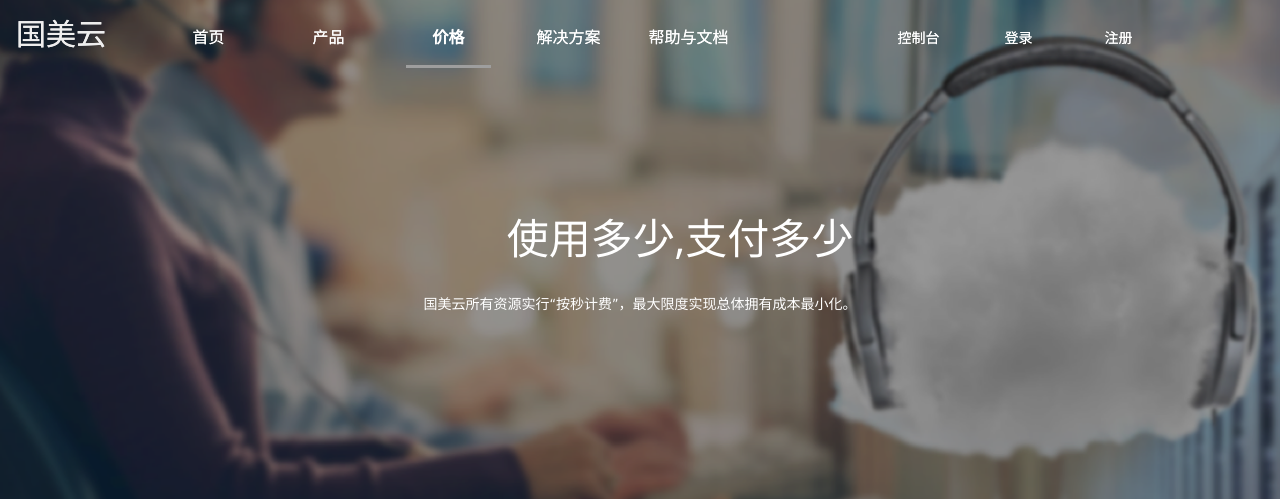
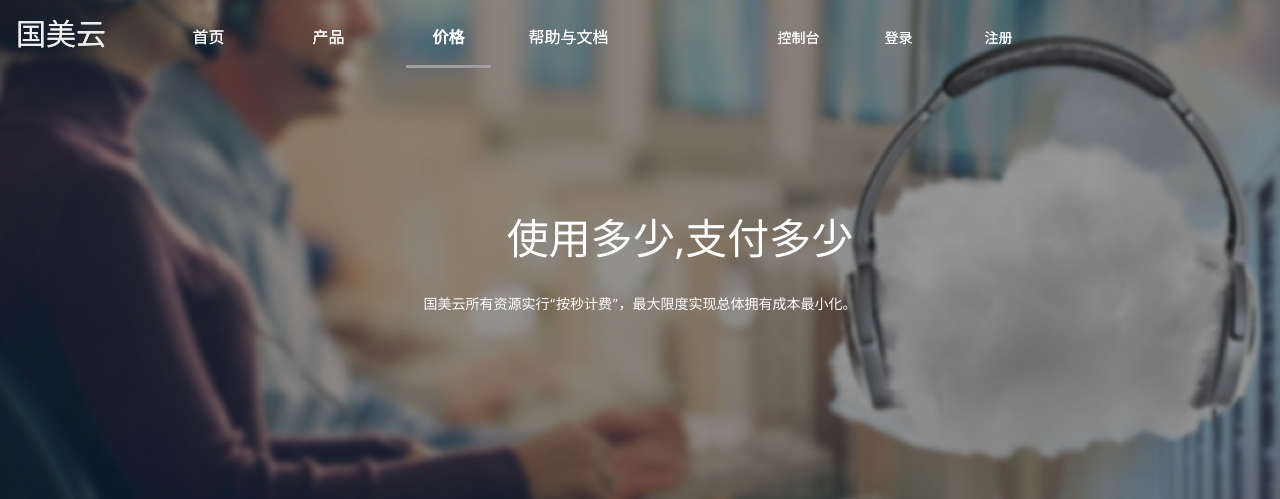
Before and after one commit to songxx0209/Working-Project, a Django app: page /web/price in a window 1280 px wide. Shown: the top 499 px of the page. Run offline with Django 3.2, Linux system fonts and the light colour scheme.

Commit message:
屏蔽解决方案页

```diff
--- a/web/templates/defalut/header.html
+++ b/web/templates/defalut/header.html
@@ -21,7 +21,7 @@
                     </ul>
                 </li>
                 <li><a href="/web/price" id="web_price">价格</a></li>
-                <li><a href="/web/solution">解决方案</a></li>
+{#                <li><a href="/web/solution">解决方案</a></li>#}
                 <li><a href="http://portal-doc.pt.gomedc.com/gomecloud/cloudsummary.html">帮助与文档</a></li>
             </ul>
             <ul class="nav navbar-nav" style="font-size: 14px;margin:10px 0 0 120px;">
--- a/web/urls.py
+++ b/web/urls.py
@@ -9,7 +9,7 @@ urlpatterns = [
     url(r'^index$', IndexPageView.as_view()),
     url(r'^product/lb$', ProductLbPageView.as_view()),
     url(r'^product/server$', ProductServerPageView.as_view()),
-    url(r'^solution$', SolutionPageView.as_view()),
+    # url(r'^solution$', SolutionPageView.as_view()),
     url(r'^price', PricePageView.as_view()),
 
 ]
```
